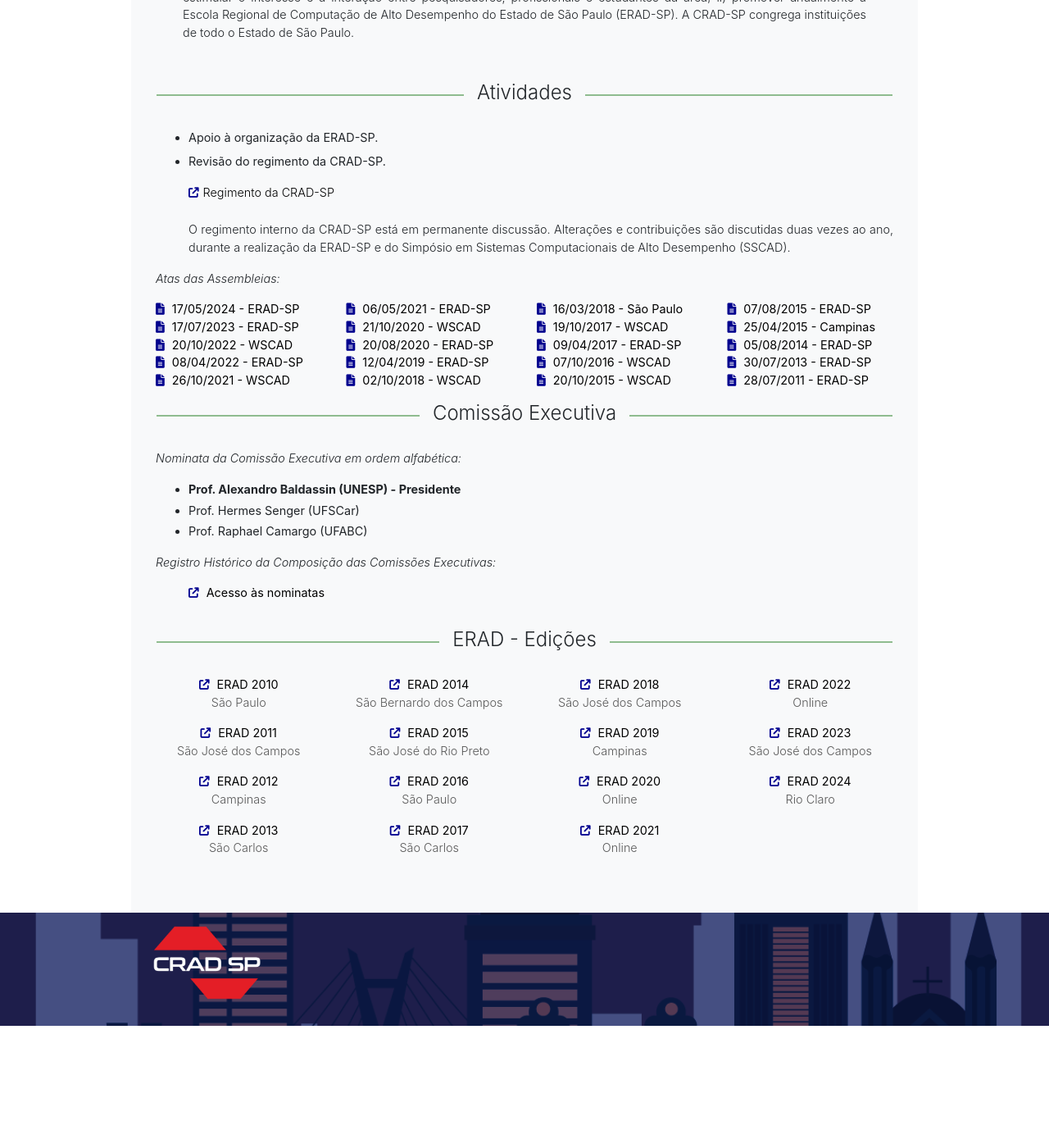
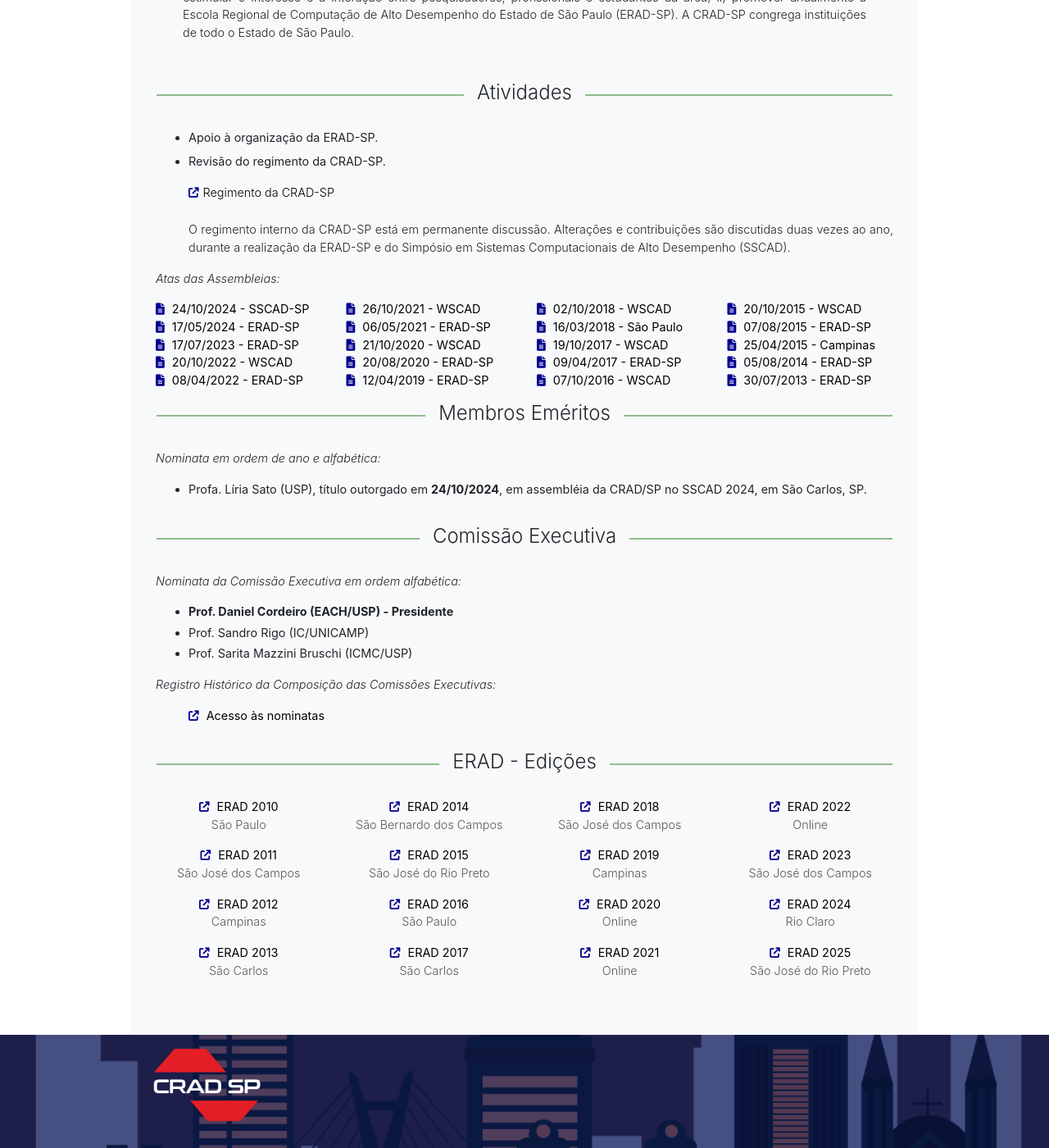
Before and after one commit to crad-sp/crad-sp.github.io, a Jekyll site: the page built from index.markdown, in a window 1280 px wide and 1400 px high, scrolled down 660 px. Shown: the whole window at 82% size. Built offline with Jekyll 4.4.1, drawn with Linux system fonts in a browser that asks for light colours; before the commit the page ends 1911 px from its top, so only the background shows below that.

Commit message:
Atualizadas informações com última ata e composições

```diff
--- a/_data/historico-ce.yml
+++ b/_data/historico-ce.yml
@@ -1,4 +1,9 @@
 nominatas:
+  - periodo: "2023-2025"
+    membros:
+      - nome: "<b>Prof. Alexandro Baldassin (UNESP) - Presidente</b>"
+      - nome: "Prof. Hermes Senger (UFSCar)"
+      - nome: "Prof. Raphael Camargo (UFABC)"
   - periodo: "2021-2023"
     membros:
       - nome: "<b>Prof. Emilio Francesquini (UFABC) - Presidente</b>"
--- a/_data/pagina-cradsp.yml
+++ b/_data/pagina-cradsp.yml
@@ -24,16 +24,13 @@ ERAD:
 
 ## Institucional:
 
-membros-honorarios:
-  - nome: "Prof. Tiaraju Asmuz Diverio (UFRGS), título outorgado em <b>19/10/2012</b>, em assembléia da CRAD/RS no WSCAD-SSC 2012, em Petrópolis, RJ."
-  - nome: "Prof. Adenauer Corrêa Yamin (UCPEL/UFPEL), título outorgado em <b>12/04/2019</b>, em assembléia da CRAD/RS na ERAD 2019, em Três de Maio, RS."
-  - nome: "Prof. Philippe Olivier Alexandre Navaux (UFRGS), título outorgado em <b>12/04/2019</b>, em assembléia da CRAD/RS na ERAD 2019, em Três de Maio, RS"
-  - nome: "Prof. César Augusto Fonticielha De Rose (PUCRS), título outorgado em <b>12/05/2023</b>, em assembléia da CRAD/RS na ERAD 2023, em Porto Alegre, RS"
+membros-emeritos:
+  - nome: "Profa. Líria Sato (USP), título outorgado em <b>24/10/2024</b>, em assembléia da CRAD/SP no SSCAD 2024, em São Carlos, SP."
 
 comissao-executiva:
-  - nome: "<b>Prof. Alexandro Baldassin (UNESP) - Presidente</b>"
-  - nome: "Prof. Hermes Senger (UFSCar)"
-  - nome: "Prof. Raphael Camargo (UFABC)"
+  - nome: "<b>Prof. Daniel Cordeiro (EACH/USP) - Presidente</b>"
+  - nome: "Prof. Sandro Rigo (IC/UNICAMP)"
+  - nome: "Prof. Sarita Mazzini Bruschi (ICMC/USP)"
 
 #  - instituicao:
 #    nome: ""
@@ -45,6 +42,8 @@ comissao-executiva:
 
 atas:
 
+  - nome: "24/10/2024 - SSCAD-SP"
+    link: "docs/atas/2024-Ata-Assembleia-CRAD-SSCAD2024.pdf"
   - nome: "17/05/2024 - ERAD-SP"
     link: "docs/atas/2024-Ata-Assembleia-CRAD-ERAD2024.pdf"
   - nome: "17/07/2023 - ERAD-SP"
--- a/_data/pagina-eradsp.yml
+++ b/_data/pagina-eradsp.yml
@@ -115,6 +115,10 @@ edicoes:
 
   - nome: "ERAD 2024"
     local: "Rio Claro"
+    link: "https://erad-sp.github.io/2024"
+
+  - nome: "ERAD 2025"
+    local: "São José do Rio Preto"
     link: "https://erad-sp.github.io/"
 #    anais: "http://www.lbd.dcc.ufmg.br/bdbcomp/servlet/Evento?id=785"
 #    capa: "img/capas_erad/capa2015.jpg"
--- a/_layouts/home.html
+++ b/_layouts/home.html
@@ -66,20 +66,20 @@ layout: default
     </div>
   </section>
   <!-- Institucional -->
-  <!-- Membros Honorários -->
-  <!--
-  <section class="membros-honorarios" id="membros-honorarios">
-    <h4 class="text-center">Membros Honorários</h4>
-    <div class="container conteudo-membros-honorarios">
+  <!-- Membros Eméritos -->
+
+  <section class="membros-emeritos" id="membros-emeritos">
+    <h4 class="text-center">Membros Eméritos</h4>
+    <div class="container conteudo-membros-emeritos">
       <p class="lead font-italic">Nominata em ordem de ano e alfabética:</p>
       <ul>
-        {% for membro in site.data.pagina-cradsp.membros-honorarios %}
+        {% for membro in site.data.pagina-cradsp.membros-emeritos %}
           <li>{{ membro.nome }}</li>
         {% endfor %}
       </ul>
     </div>
   </section>
-  -->
+
   <!-- Comissão Executiva -->
   <section class="comissao-executiva" id="comissao-executiva">
     <h4 class="text-center">Comissão Executiva</h4>
```
Also changed, not shown: 1 other file.
